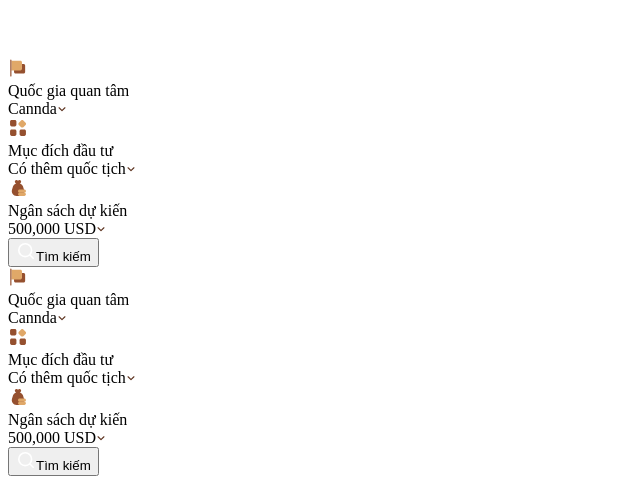
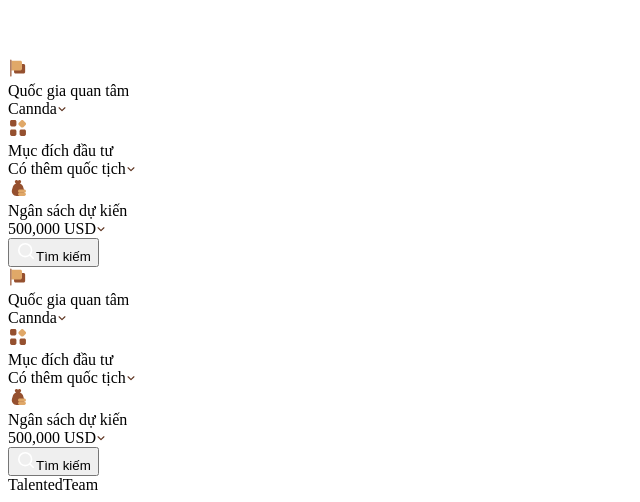
Before and after one commit to RiverNguyen/icanfield-hongkong, a Next.js app: page /homepage in a window 1280 px wide. Shown: the part 763-1265 px from the top of the page, without its empty margins (0-640 px from the left). Built offline with nearby package versions, Linux system fonts and the light colour scheme.

Commit message:
feat: add Talented Team section to homepage and enhance video banner styling

```diff
--- a/src/pages/homepage/index.tsx
+++ b/src/pages/homepage/index.tsx
@@ -1,10 +1,12 @@
 import BannerHomepage from '@/sections/homepage/banner'
+import TalentedTeam from '@/sections/homepage/talented-team'
 import React from 'react'
 
 const HomePage = () => {
   return (
     <main>
       <BannerHomepage />
+      <TalentedTeam />
     </main>
   )
 }
--- a/src/sections/homepage/banner/index.tsx
+++ b/src/sections/homepage/banner/index.tsx
@@ -17,7 +17,7 @@ const BannerHomepage = () => {
   return (
     <section className='w-full h-[42.8125rem] relative xsm:h-[33.06rem] xsm:bg-background'>
       {haveVideo ? (
-        <div className='banner-video absolute top-0 left-0 w-full h-full xsm:relative xsm:h-[14.625rem]'>
+        <div className='banner-video absolute top-0 left-0 w-full h-full xsm:relative xsm:h-[14.625rem] rounded-bl-[0.5rem] rounded-br-[0.5rem] overflow-hidden'>
           {isClient && dataVideo.type === 'upload' ? (
             <ReactPlayer
               url={dataVideo.url}
--- a/src/sections/homepage/talented-team/index.tsx
+++ b/src/sections/homepage/talented-team/index.tsx
@@ -0,0 +1,9 @@
+import React from 'react'
+
+const TalentedTeam = () => {
+  return (
+    <div>TalentedTeam</div>
+  )
+}
+
+export default TalentedTeam
```
